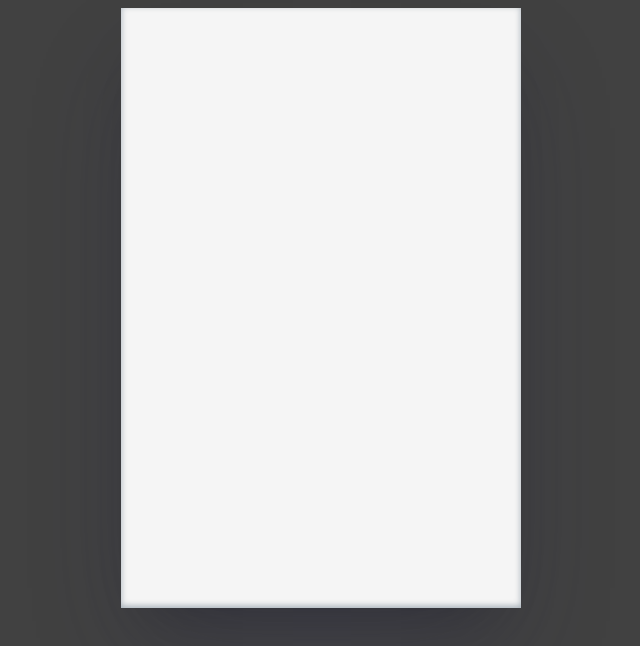
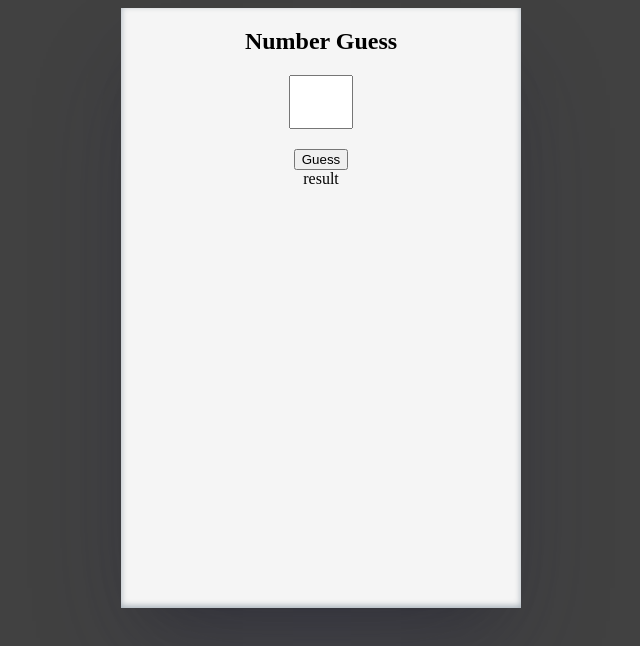
Before and after one commit to Ramchandra-Tharu/javascript-project, a plain HTML site: page num_guess/index.html in a window 1280 px wide. Shown: the whole page, without its empty margins (319-959 px from the left). Drawn offline with Linux system fonts and the light colour scheme.

Commit message:
css features is createdd

```diff
--- a/num_guess/index.html
+++ b/num_guess/index.html
@@ -1,14 +1,23 @@
 <!DOCTYPE html>
 <html lang="en">
+
 <head>
     <meta charset="UTF-8">
     <meta name="viewport" content="width=\, initial-scale=1.0">
     <title>Number Guess</title>
     <link rel="stylesheet" href="style.css">
 </head>
+
 <body>
-<div class="container">
+    <div class="container">
+<h2>Number Guess</h2>
+<div>
+<input type="text" id="input-val" >
+</div>
+<button id="button">Guess</button>
+<div id="result">result</div>
+    </div>
 
-</div>
 </body>
+
 </html>
--- a/num_guess/style.css
+++ b/num_guess/style.css
@@ -10,4 +10,14 @@ body{
     height: 600px;
     background-color: #f5f5f5;
    box-shadow: rgba(50, 50, 93, 0.25) 0px 50px 100px -20px, rgba(0, 0, 0, 0.3) 0px 30px 60px -30px, rgba(10, 37, 64, 0.35) 0px -2px 6px 0px inset;
+   overflow-y: auto;
+   text-align: center;
+
 }
+#input-val{
+    width: 50px;
+    height: 40px;
+ text-align: center;
+padding: 5px;
+margin-bottom: 20px;
+}
```
